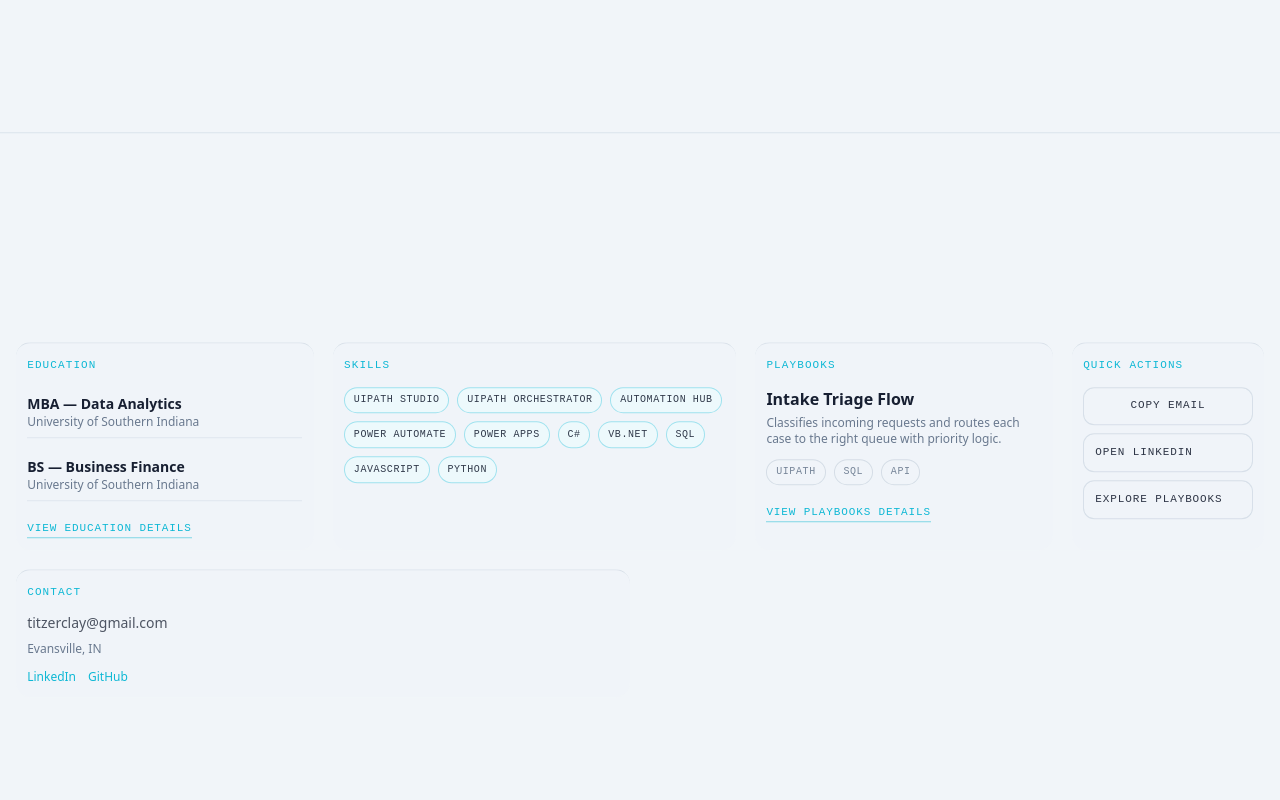
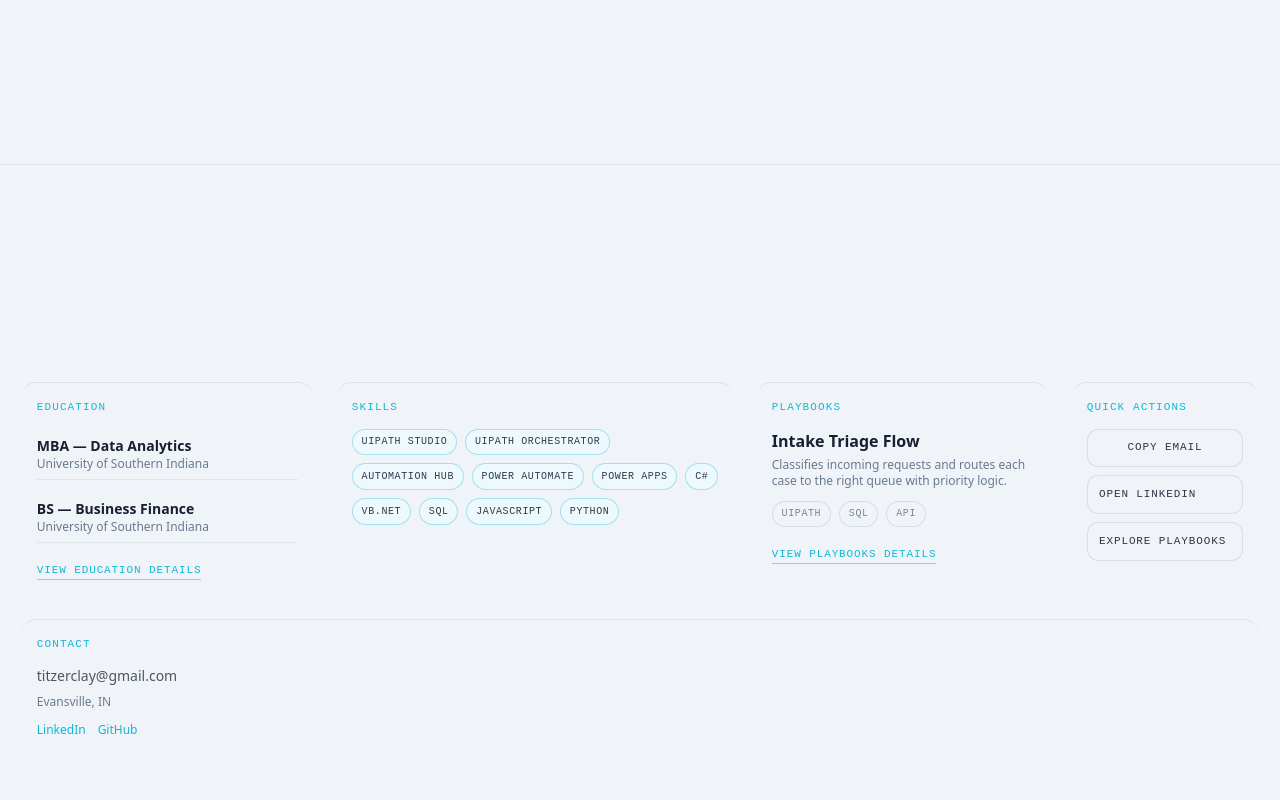
Before and after one commit to cjtitzer2/ProfessionalWebsite, a React (Vite) app in the folder ClayTitzer_DigitalResumeWebsite/claytitzer_digitalresumewebsite.client/: page /#/ in a window 1280 px wide. Shown: the part 1440-2240 px from the top of the page. Built offline with nearby package versions, Linux system fonts and the light colour scheme.

Commit message:
Balance home detail grid and expand overall scale

```diff
--- a/ClayTitzer_DigitalResumeWebsite/claytitzer_digitalresumewebsite.client/src/index.css
+++ b/ClayTitzer_DigitalResumeWebsite/claytitzer_digitalresumewebsite.client/src/index.css
@@ -579,7 +579,7 @@ html.dark .bento-card:hover {
   border-top: 1px solid color-mix(in srgb, var(--color-divider) 65%, transparent);
   background: color-mix(in srgb, var(--color-offwhite) 96%, transparent);
   border-radius: 0.9rem;
-  padding: 0.85rem 0.7rem 0.7rem;
+  padding: 1rem 0.95rem 0.95rem;
 }
 
 .stream-entry {
@@ -591,7 +591,7 @@ html.dark .bento-card:hover {
 .stream-skills { grid-column: span 4; }
 .stream-playbooks { grid-column: span 3; }
 .stream-actions { grid-column: span 2; }
-.stream-contact { grid-column: span 6; }
+.stream-contact { grid-column: span 12; }
 
 @media (max-width: 1190px) {
   .role-ribbon {
@@ -650,18 +650,18 @@ html.dark .bento-card:hover {
 }
 
 .story-section {
-  min-height: 96vh;
+  min-height: 100vh;
   display: flex;
   align-items: center;
   position: relative;
-  padding: 2rem 0;
+  padding: 2.75rem 0;
 }
 
 .story-center {
   width: 100%;
-  max-width: 88rem;
+  max-width: 100rem;
   margin: 0 auto;
-  padding: 0 1rem;
+  padding: 0 1.35rem;
 }
 
 .hero-stage {
@@ -744,7 +744,7 @@ html.dark .bento-card:hover {
 .content-stage-grid {
   display: grid;
   grid-template-columns: repeat(12, minmax(0, 1fr));
-  gap: 1.2rem;
+  gap: 1.45rem;
 }
 
 .content-stage-grid .stream-lane {
@@ -760,7 +760,7 @@ html.dark .bento-card:hover {
 
 @media (max-width: 980px) {
   .story-center {
-    max-width: 56rem;
+    max-width: 62rem;
   }
   .content-stage-grid {
     grid-template-columns: 1fr;
```
